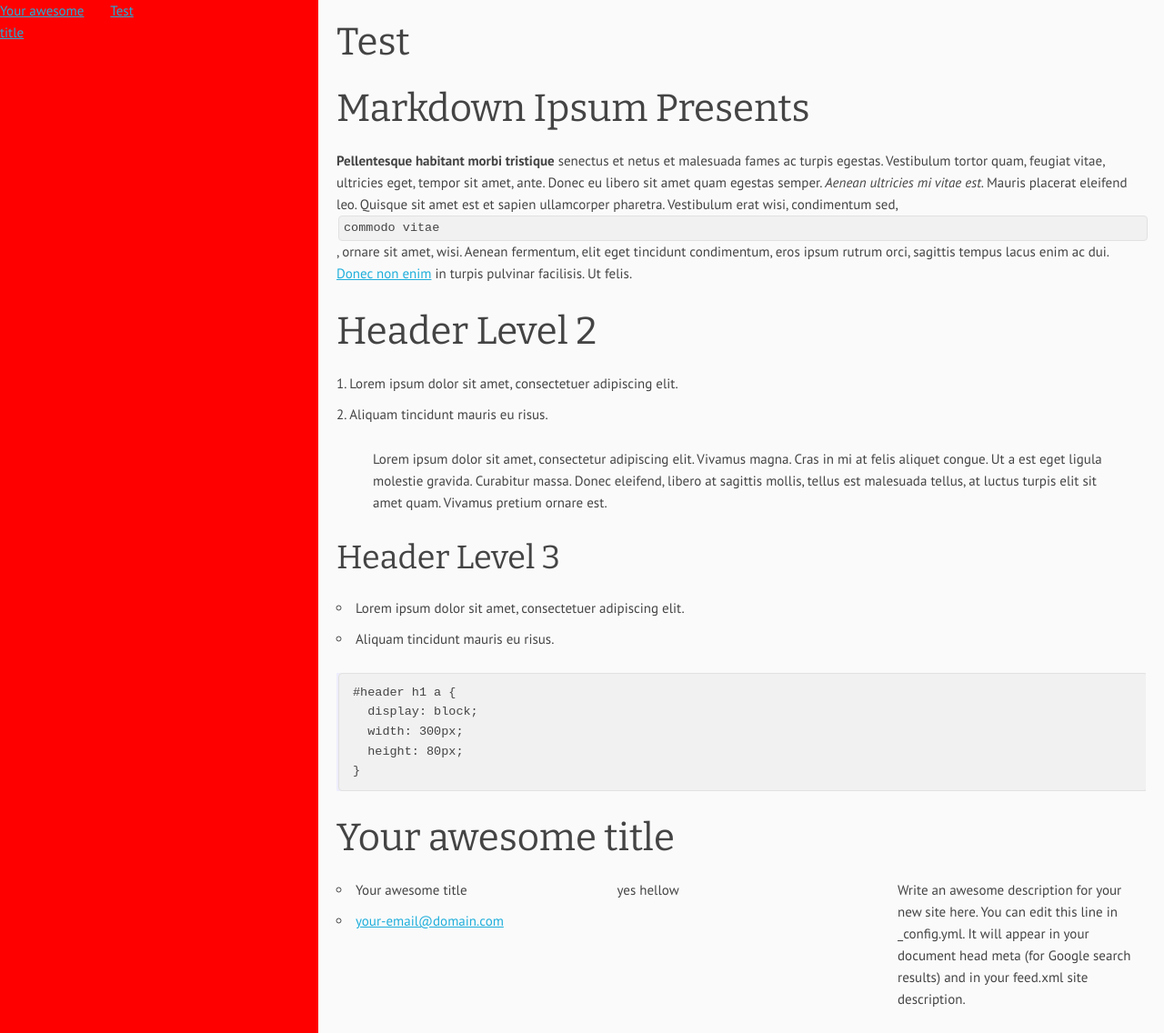
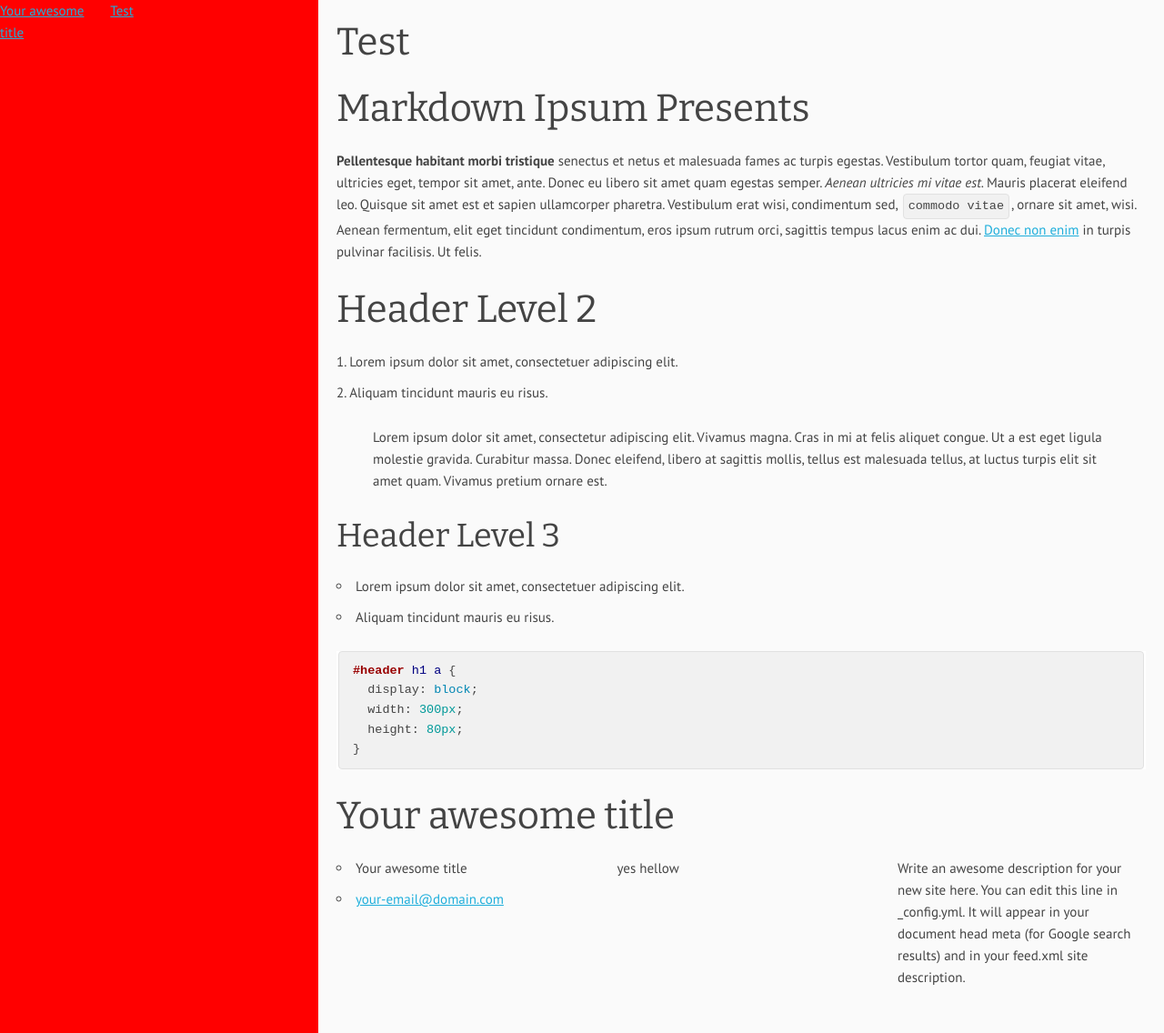
Before and after one commit to ljpendergrass/spekyll, a Jekyll site: the page built from test.md, in a window 1280 px wide and 1136 px high. Shown: the whole window at 91% size. Built offline with Jekyll 4.4.1, drawn with Linux system fonts in a browser that asks for light colours.

Commit message:
remove margin from figure and fix code width

````diff
--- a/_sass/_normalize.scss
+++ b/_sass/_normalize.scss
@@ -198,10 +198,11 @@ svg:not(:root) {
 
 /**
  * Address margin not present in IE 8/9 and Safari.
+ *actually, customize to remove it!
  */
 
 figure {
-  margin: 1em 40px;
+  margin: 0;
 }
 
 /**
--- a/_sass/_skeleton.scss
+++ b/_sass/_skeleton.scss
@@ -315,7 +315,6 @@ code {
     background: #F1F1F1;
     border: 1px solid #E1E1E1;
     border-radius: 4px;
-    width: 100%;
     box-sizing: border-box;
    }
 pre > code {
--- a/test.md
+++ b/test.md
@@ -23,10 +23,10 @@ Header Level 2
   * Lorem ipsum dolor sit amet, consectetuer adipiscing elit.
   * Aliquam tincidunt mauris eu risus.
 
-```
+{% highlight css %}
 #header h1 a {
   display: block;
   width: 300px;
   height: 80px;
 }
-```
+{% endhighlight %}
````
